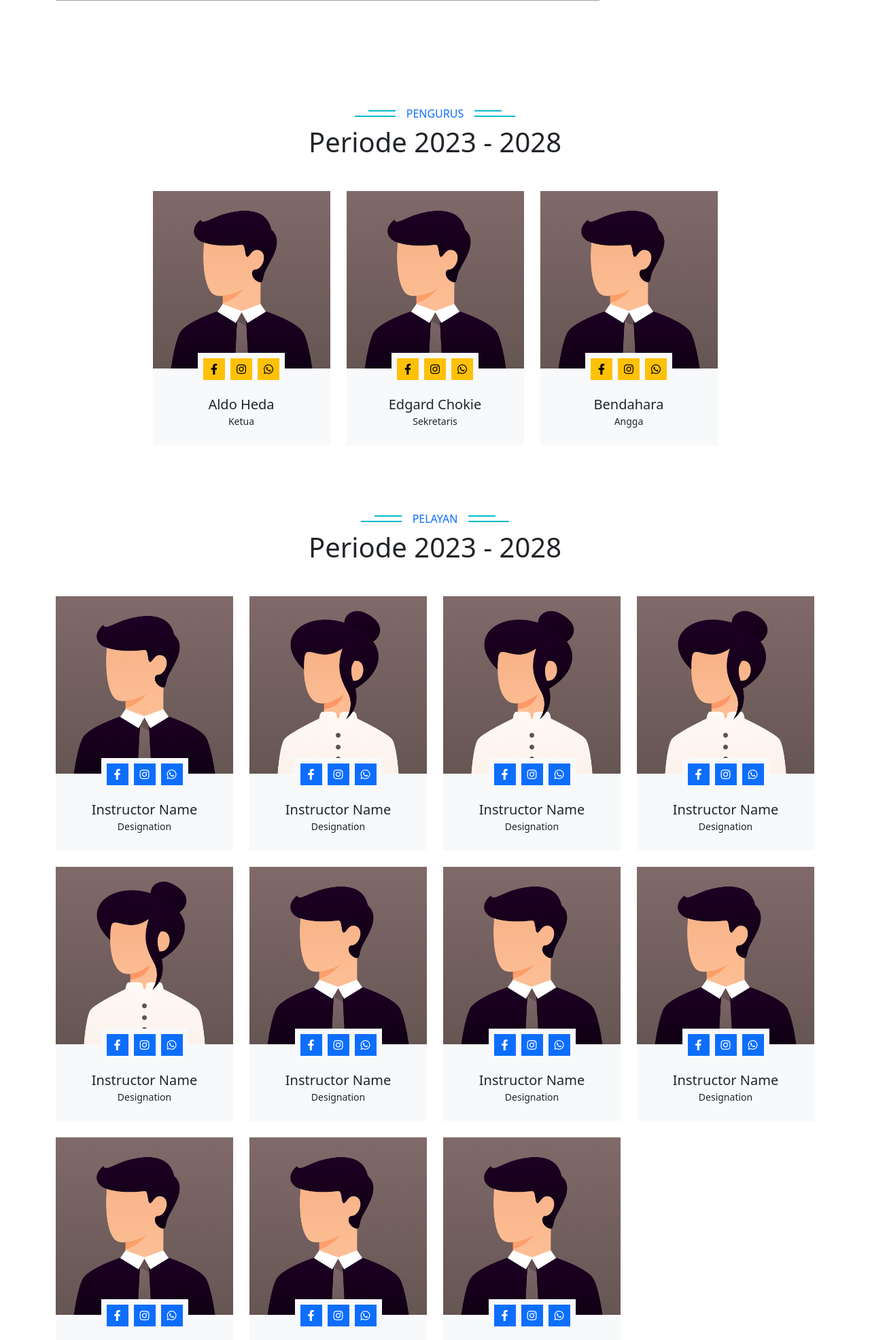
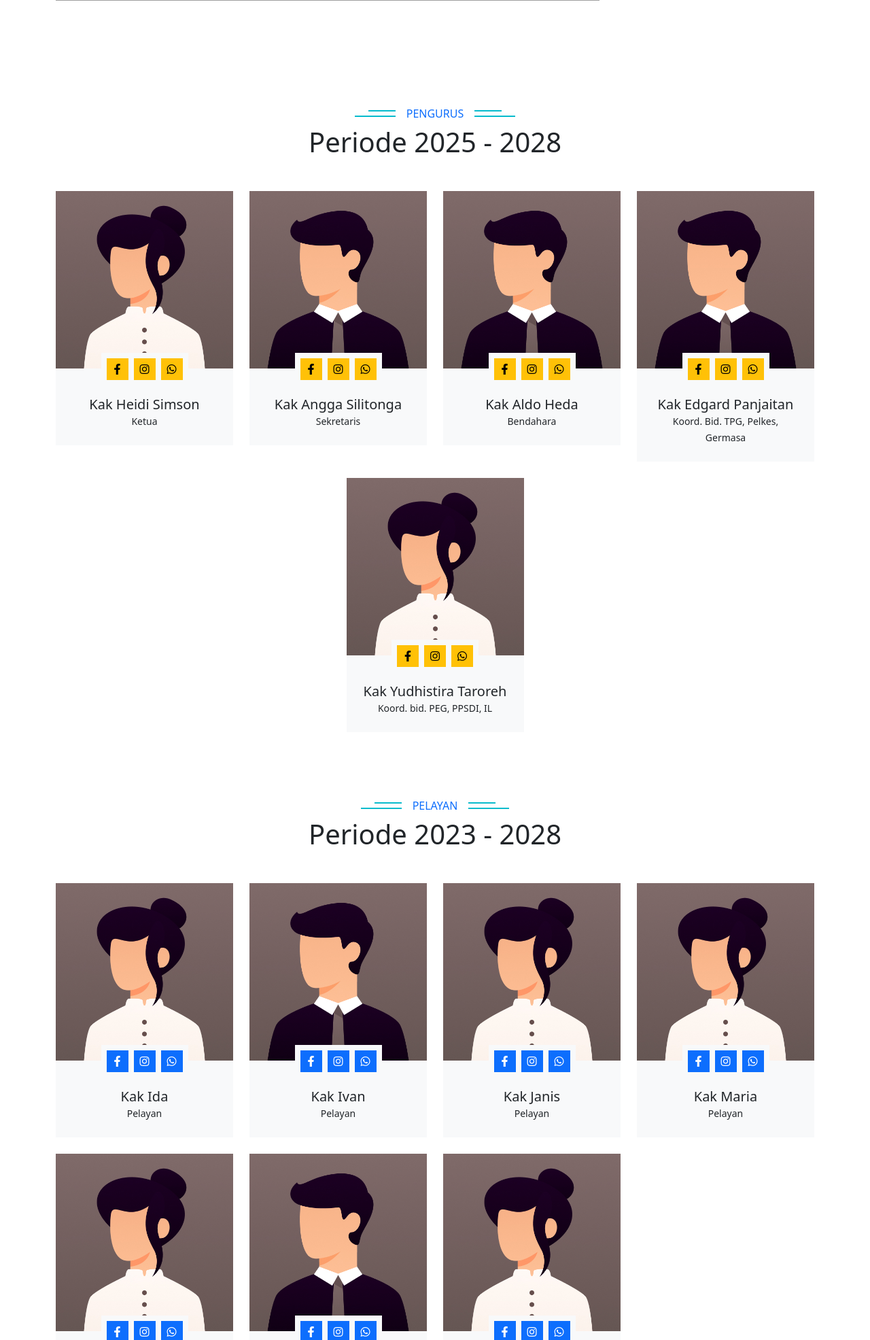
Before and after one commit to mintathr/lara-ch, a Laravel app: page /pelkat-pt in a window 1280 px wide. Shown: the part 1225-3196 px from the top of the page at 68% size. Run offline with Laravel 8, Linux system fonts and the light colour scheme; some libraries are stand-ins or nearby versions; grey boxes are pictures that could not be loaded.

Commit message:
20250812 update phm

```diff
--- a/resources/views/skklweb/pelkat_pt.blade.php
+++ b/resources/views/skklweb/pelkat_pt.blade.php
@@ -34,23 +34,23 @@
         <div class="container text-center">
             <div class="text-center wow fadeInUp" data-wow-delay="0.1s">
                 <h6 class="section-title bg-white text-center text-primary px-3">Pengurus</h6>
-                <h1 class="mb-5">Periode 2023 - 2028</h1>
+                <h1 class="mb-5">Periode 2025 - 2028</h1>
             </div>
             <div class="row g-4 justify-content-md-center">
                 <div class="col-lg-3 col-md-6 wow fadeInUp" data-wow-delay="0.1s">
                     <div class="team-item bg-light">
                         <div class="overflow-hidden">
-                            <img class="img-fluid" src="{{ url('assets_skklweb/img/avatar.jpg') }}" alt="">
+                            <img class="img-fluid" src="{{ url('assets_skklweb/img/avatar_girl.jpg') }}" alt="">
                         </div>
                         <div class="position-relative d-flex justify-content-center" style="margin-top: -23px;">
                             <div class="bg-light d-flex justify-content-center pt-2 px-1">
                                 <a class="btn btn-sm-square btn-warning mx-1" href=""><i class="fab fa-facebook-f"></i></a>
                                 <a class="btn btn-sm-square btn-warning mx-1" href=""><i class="fab fa-instagram"></i></a>
-                                <a class="btn btn-sm-square btn-warning mx-1" href="https://wa.me/" target="_blank"><i class="fab fa-whatsapp"></i></a>
+                                <a class="btn btn-sm-square btn-warning mx-1" href="https://wa.me/6281383854513" target="_blank"><i class="fab fa-whatsapp"></i></a>
                             </div>
                         </div>
                         <div class="text-center p-4">
-                            <h5 class="mb-0">Aldo Heda</h5>
+                            <h5 class="mb-0">Kak Heidi Simson</h5>
                             <small>Ketua</small>
                         </div>
                     </div>
@@ -64,11 +64,11 @@
                             <div class="bg-light d-flex justify-content-center pt-2 px-1">
                                 <a class="btn btn-sm-square btn-warning mx-1" href=""><i class="fab fa-facebook-f"></i></a>
                                 <a class="btn btn-sm-square btn-warning mx-1" href=""><i class="fab fa-instagram"></i></a>
-                                <a class="btn btn-sm-square btn-warning mx-1" href="https://wa.me/6281808928940" target="_blank"><i class="fab fa-whatsapp"></i></a>
+                                <a class="btn btn-sm-square btn-warning mx-1" href="https://wa.me/6285156194815" target="_blank"><i class="fab fa-whatsapp"></i></a>
                             </div>
                         </div>
                         <div class="text-center p-4">
-                            <h5 class="mb-0">Edgard Chokie</h5>
+                            <h5 class="mb-0">Kak Angga Silitonga</h5>
                             <small>Sekretaris</small>
                         </div>
                     </div>
@@ -82,16 +82,53 @@
                             <div class="bg-light d-flex justify-content-center pt-2 px-1">
                                 <a class="btn btn-sm-square btn-warning mx-1" href=""><i class="fab fa-facebook-f"></i></a>
                                 <a class="btn btn-sm-square btn-warning mx-1" href=""><i class="fab fa-instagram"></i></a>
-                                <a class="btn btn-sm-square btn-warning mx-1" href="https://wa.me/6285156194815" target="_blank"><i class="fab fa-whatsapp"></i></a>
+                                <a class="btn btn-sm-square btn-warning mx-1" href="https://wa.me/6281386100733" target="_blank"><i class="fab fa-whatsapp"></i></a>
                             </div>
                         </div>
                         <div class="text-center p-4">
-                            <h5 class="mb-0">Bendahara</h5>
-                            <small>Angga</small>
+                            <h5 class="mb-0">Kak Aldo Heda</h5>
+                            <small>Bendahara</small>
+                        </div>
+                    </div>
+                </div>
+                <div class="col-lg-3 col-md-6 wow fadeInUp" data-wow-delay="0.5s">
+                    <div class="team-item bg-light">
+                        <div class="overflow-hidden">
+                            <img class="img-fluid" src="{{ url('assets_skklweb/img/avatar.jpg') }}" alt="">
+                        </div>
+                        <div class="position-relative d-flex justify-content-center" style="margin-top: -23px;">
+                            <div class="bg-light d-flex justify-content-center pt-2 px-1">
+                                <a class="btn btn-sm-square btn-warning mx-1" href=""><i class="fab fa-facebook-f"></i></a>
+                                <a class="btn btn-sm-square btn-warning mx-1" href=""><i class="fab fa-instagram"></i></a>
+                                <a class="btn btn-sm-square btn-warning mx-1" href="https://wa.me/6281808928940" target="_blank"><i class="fab fa-whatsapp"></i></a>
+                            </div>
+                        </div>
+                        <div class="text-center p-4">
+                            <h5 class="mb-0">Kak Edgard Panjaitan</h5>
+                            <small>Koord. Bid. TPG, Pelkes, Germasa</small>
                         </div>
                     </div>
                 </div>
 
+
+                <div class="col-lg-3 col-md-6 wow fadeInUp" data-wow-delay="0.1s">
+                    <div class="team-item bg-light">
+                        <div class="overflow-hidden">
+                            <img class="img-fluid" src="{{ url('assets_skklweb/img/avatar_girl.jpg') }}" alt="">
+                        </div>
+                        <div class="position-relative d-flex justify-content-center" style="margin-top: -23px;">
+                            <div class="bg-light d-flex justify-content-center pt-2 px-1">
+                                <a class="btn btn-sm-square btn-warning mx-1" href=""><i class="fab fa-facebook-f"></i></a>
+                                <a class="btn btn-sm-square btn-warning mx-1" href=""><i class="fab fa-instagram"></i></a>
+                                <a class="btn btn-sm-square btn-warning mx-1" href="https://wa.me/6281287127850" target="_blank"><i class="fab fa-whatsapp"></i></a>
+                            </div>
+                        </div>
+                        <div class="text-center p-4">
+                            <h5 class="mb-0">Kak Yudhistira Taroreh</h5>
+                            <small>Koord. bid. PEG, PPSDI, IL</small>
+                        </div>
+                    </div>
+                </div>
             </div>
         </div>
     </div>
@@ -106,24 +143,6 @@
                 <div class="col-lg-3 col-md-6 wow fadeInUp" data-wow-delay="0.1s">
                     <div class="team-item bg-light">
                         <div class="overflow-hidden">
-                            <img class="img-fluid" src="{{ url('assets_skklweb/img/avatar.jpg') }}" alt="">
-                        </div>
-                        <div class="position-relative d-flex justify-content-center" style="margin-top: -23px;">
-                            <div class="bg-light d-flex justify-content-center pt-2 px-1">
-                                <a class="btn btn-sm-square btn-primary mx-1" href=""><i class="fab fa-facebook-f"></i></a>
-                                <a class="btn btn-sm-square btn-primary mx-1" href=""><i class="fab fa-instagram"></i></a>
-                                <a class="btn btn-sm-square btn-primary mx-1" href="https://wa.me/6281386100733" target="_blank"><i class="fab fa-whatsapp"></i></a>
-                            </div>
-                        </div>
-                        <div class="text-center p-4">
-                            <h5 class="mb-0">Instructor Name</h5>
-                            <small>Designation</small>
-                        </div>
-                    </div>
-                </div>
-                <div class="col-lg-3 col-md-6 wow fadeInUp" data-wow-delay="0.3s">
-                    <div class="team-item bg-light">
-                        <div class="overflow-hidden">
                             <img class="img-fluid" src="{{ url('assets_skklweb/img/avatar_girl.jpg') }}" alt="">
                         </div>
                         <div class="position-relative d-flex justify-content-center" style="margin-top: -23px;">
@@ -134,8 +153,26 @@
                             </div>
                         </div>
                         <div class="text-center p-4">
-                            <h5 class="mb-0">Instructor Name</h5>
-                            <small>Designation</small>
+                            <h5 class="mb-0">Kak Ida</h5>
+                            <small>Pelayan</small>
+                        </div>
+                    </div>
+                </div>
+                <div class="col-lg-3 col-md-6 wow fadeInUp" data-wow-delay="0.3s">
+                    <div class="team-item bg-light">
+                        <div class="overflow-hidden">
+                            <img class="img-fluid" src="{{ url('assets_skklweb/img/avatar.jpg') }}" alt="">
+                        </div>
+                        <div class="position-relative d-flex justify-content-center" style="margin-top: -23px;">
+                            <div class="bg-light d-flex justify-content-center pt-2 px-1">
+                                <a class="btn btn-sm-square btn-primary mx-1" href=""><i class="fab fa-facebook-f"></i></a>
+                                <a class="btn btn-sm-square btn-primary mx-1" href=""><i class="fab fa-instagram"></i></a>
+                                <a class="btn btn-sm-square btn-primary mx-1" href="https://wa.me/" target="_blank"><i class="fab fa-whatsapp"></i></a>
+                            </div>
+                        </div>
+                        <div class="text-center p-4">
+                            <h5 class="mb-0">Kak Ivan</h5>
+                            <small>Pelayan</small>
                         </div>
                     </div>
                 </div>
@@ -152,8 +189,8 @@
                             </div>
                         </div>
                         <div class="text-center p-4">
-                            <h5 class="mb-0">Instructor Name</h5>
-                            <small>Designation</small>
+                            <h5 class="mb-0">Kak Janis</h5>
+                            <small>Pelayan</small>
                         </div>
                     </div>
                 </div>
@@ -170,8 +207,8 @@
                             </div>
                         </div>
                         <div class="text-center p-4">
-                            <h5 class="mb-0">Instructor Name</h5>
-                            <small>Designation</small>
+                            <h5 class="mb-0">Kak Maria</h5>
+                            <small>Pelayan</small>
                         </div>
                     </div>
                 </div>
@@ -188,8 +225,8 @@
                             </div>
                         </div>
                         <div class="text-center p-4">
-                            <h5 class="mb-0">Instructor Name</h5>
-                            <small>Designation</small>
+                            <h5 class="mb-0">Kak Putri</h5>
+                            <small>Pelayan</small>
                         </div>
                     </div>
                 </div>
@@ -206,15 +243,15 @@
                             </div>
                         </div>
                         <div class="text-center p-4">
-                            <h5 class="mb-0">Instructor Name</h5>
-                            <small>Designation</small>
+                            <h5 class="mb-0">Kak Taro</h5>
+                            <small>Pelayan</small>
                         </div>
                     </div>
                 </div>
                 <div class="col-lg-3 col-md-6 wow fadeInUp" data-wow-delay="0.5s">
                     <div class="team-item bg-light">
                         <div class="overflow-hidden">
-                            <img class="img-fluid" src="{{ url('assets_skklweb/img/avatar.jpg') }}" alt="">
+                            <img class="img-fluid" src="{{ url('assets_skklweb/img/avatar_girl.jpg') }}" alt="">
                         </div>
                         <div class="position-relative d-flex justify-content-center" style="margin-top: -23px;">
                             <div class="bg-light d-flex justify-content-center pt-2 px-1">
@@ -224,80 +261,8 @@
                             </div>
                         </div>
                         <div class="text-center p-4">
-                            <h5 class="mb-0">Instructor Name</h5>
-                            <small>Designation</small>
-                        </div>
-                    </div>
-                </div>
-                <div class="col-lg-3 col-md-6 wow fadeInUp" data-wow-delay="0.7s">
-                    <div class="team-item bg-light">
-                        <div class="overflow-hidden">
-                            <img class="img-fluid" src="{{ url('assets_skklweb/img/avatar.jpg') }}" alt="">
-                        </div>
-                        <div class="position-relative d-flex justify-content-center" style="margin-top: -23px;">
-                            <div class="bg-light d-flex justify-content-center pt-2 px-1">
-                                <a class="btn btn-sm-square btn-primary mx-1" href=""><i class="fab fa-facebook-f"></i></a>
-                                <a class="btn btn-sm-square btn-primary mx-1" href=""><i class="fab fa-instagram"></i></a>
-                                <a class="btn btn-sm-square btn-primary mx-1" href="https://wa.me/" target="_blank"><i class="fab fa-whatsapp"></i></a>
-                            </div>
-                        </div>
-                        <div class="text-center p-4">
-                            <h5 class="mb-0">Instructor Name</h5>
-                            <small>Designation</small>
-                        </div>
-                    </div>
-                </div>
-                <div class="col-lg-3 col-md-6 wow fadeInUp" data-wow-delay="0.7s">
-                    <div class="team-item bg-light">
-                        <div class="overflow-hidden">
-                            <img class="img-fluid" src="{{ url('assets_skklweb/img/avatar.jpg') }}" alt="">
-                        </div>
-                        <div class="position-relative d-flex justify-content-center" style="margin-top: -23px;">
-                            <div class="bg-light d-flex justify-content-center pt-2 px-1">
-                                <a class="btn btn-sm-square btn-primary mx-1" href=""><i class="fab fa-facebook-f"></i></a>
-                                <a class="btn btn-sm-square btn-primary mx-1" href=""><i class="fab fa-instagram"></i></a>
-                                <a class="btn btn-sm-square btn-primary mx-1" href="https://wa.me/" target="_blank"><i class="fab fa-whatsapp"></i></a>
-                            </div>
-                        </div>
-                        <div class="text-center p-4">
-                            <h5 class="mb-0">Instructor Name</h5>
-                            <small>Designation</small>
-                        </div>
-                    </div>
-                </div>
-                <div class="col-lg-3 col-md-6 wow fadeInUp" data-wow-delay="0.7s">
-                    <div class="team-item bg-light">
-                        <div class="overflow-hidden">
-                            <img class="img-fluid" src="{{ url('assets_skklweb/img/avatar.jpg') }}" alt="">
-                        </div>
-                        <div class="position-relative d-flex justify-content-center" style="margin-top: -23px;">
-                            <div class="bg-light d-flex justify-content-center pt-2 px-1">
-                                <a class="btn btn-sm-square btn-primary mx-1" href=""><i class="fab fa-facebook-f"></i></a>
-                                <a class="btn btn-sm-square btn-primary mx-1" href=""><i class="fab fa-instagram"></i></a>
-                                <a class="btn btn-sm-square btn-primary mx-1" href="https://wa.me/" target="_blank"><i class="fab fa-whatsapp"></i></a>
-                            </div>
-                        </div>
-                        <div class="text-center p-4">
-                            <h5 class="mb-0">Instructor Name</h5>
-                            <small>Designation</small>
-                        </div>
-                    </div>
-                </div>
-                <div class="col-lg-3 col-md-6 wow fadeInUp" data-wow-delay="0.7s">
-                    <div class="team-item bg-light">
-                        <div class="overflow-hidden">
-                            <img class="img-fluid" src="{{ url('assets_skklweb/img/avatar.jpg') }}" alt="">
-                        </div>
-                        <div class="position-relative d-flex justify-content-center" style="margin-top: -23px;">
-                            <div class="bg-light d-flex justify-content-center pt-2 px-1">
-                                <a class="btn btn-sm-square btn-primary mx-1" href=""><i class="fab fa-facebook-f"></i></a>
-                                <a class="btn btn-sm-square btn-primary mx-1" href=""><i class="fab fa-instagram"></i></a>
-                                <a class="btn btn-sm-square btn-primary mx-1" href="https://wa.me/" target="_blank"><i class="fab fa-whatsapp"></i></a>
-                            </div>
-                        </div>
-                        <div class="text-center p-4">
-                            <h5 class="mb-0">Instructor Name</h5>
-                            <small>Designation</small>
+                            <h5 class="mb-0">Kak Uli</h5>
+                            <small>Pelayan</small>
                         </div>
                     </div>
                 </div>
```
Also changed, not shown: resources/views/skklweb/index.blade.php (+11 -11 lines), 7 other files.
